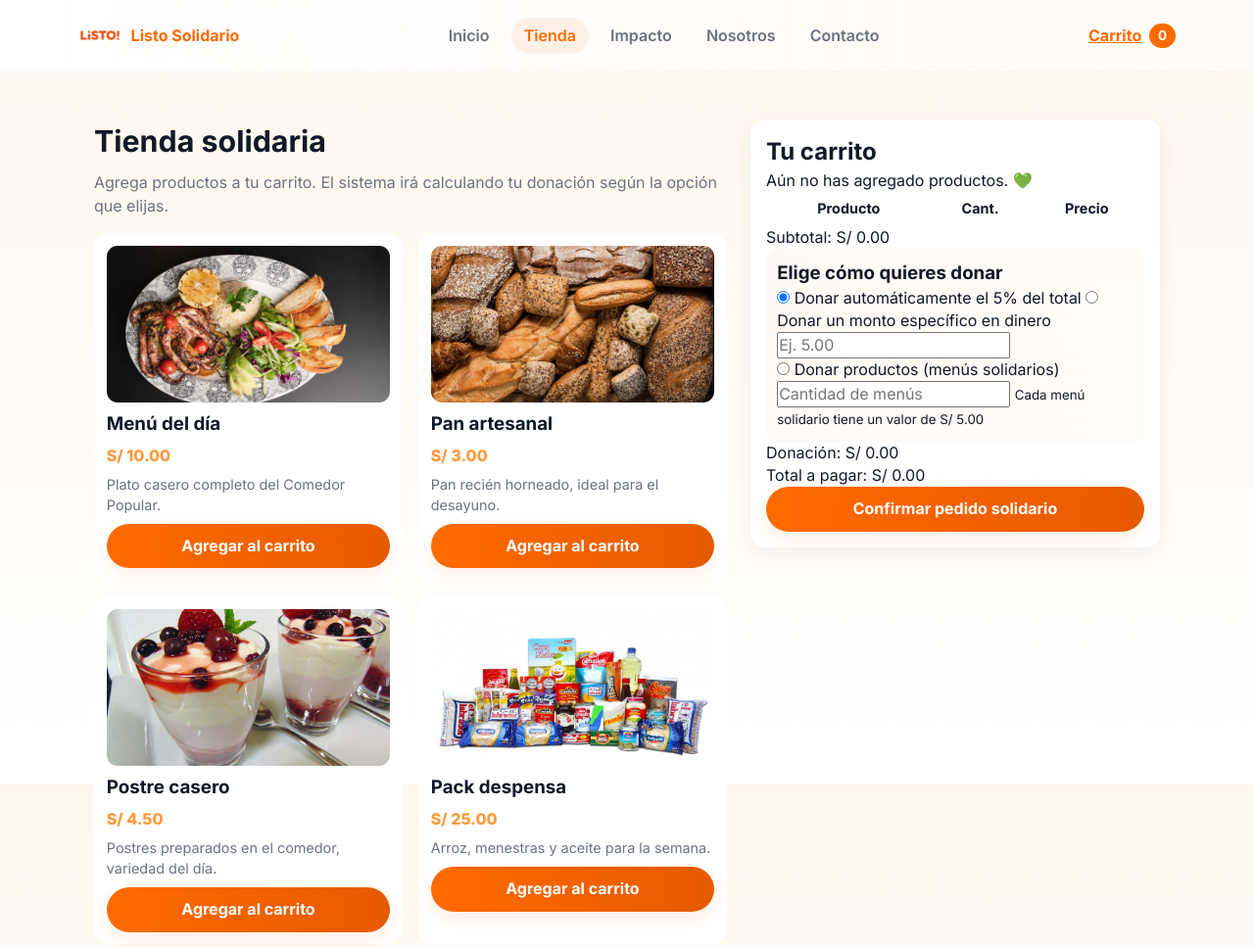
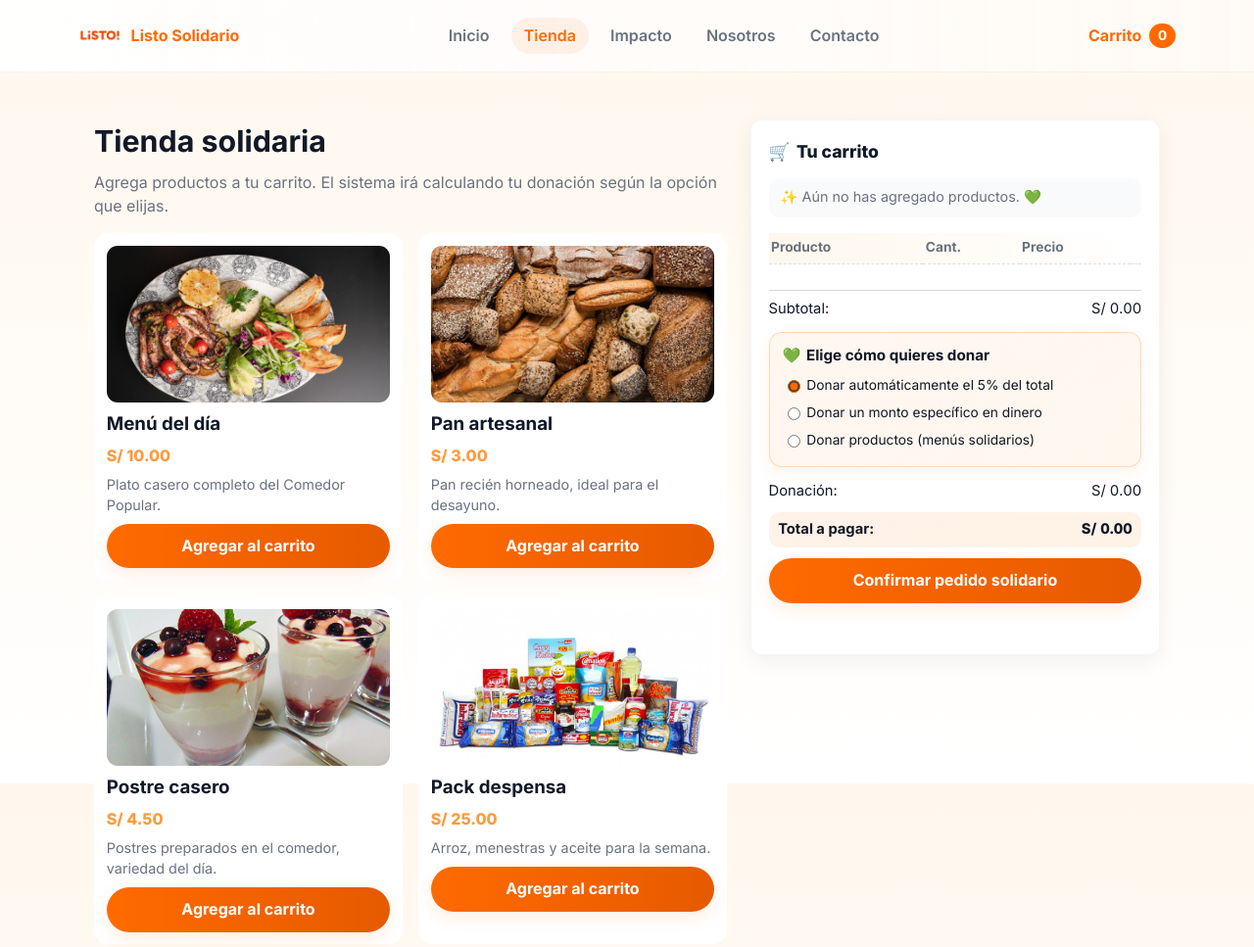
Before and after one commit to AlbertLopezHoyos/LiSTO-Web, a plain HTML site: page tienda.html in a window 1280 px wide. Shown: the top 967 px of the page at 98% size. Drawn offline with Linux system fonts and the light colour scheme.

Commit message:
martes 1

```diff
--- a/assets/css/styles.css
+++ b/assets/css/styles.css
@@ -42,7 +42,8 @@ body{
 .nav-link:hover{transform:translateY(-2px);color:var(--color-primary)}
 .nav-link.active{background:rgba(255,106,0,0.08);color:var(--color-primary)}
 
-.cart-link{display:flex;align-items:center;gap:0.5rem;color:var(--color-primary);font-weight:700}
+.cart-link{display:flex;align-items:center;gap:0.5rem;color:var(--color-primary);font-weight:700;text-decoration:none}
+.cart-link:hover .cart-count{transform:scale(1.06);}
 .cart-count{background:var(--color-primary);color:#fff;border-radius:999px;padding:0.18rem 0.55rem;font-size:0.85rem;display:inline-block;min-width:26px;text-align:center;transition:transform .25s ease}
 .cart-count.pulse{animation:cartPulse .9s cubic-bezier(.2,.9,.3,1)}
 
@@ -86,13 +87,227 @@ body{
 .product-price{color:var(--color-accent);font-weight:800}
 .product-meta{color:var(--muted);font-size:.9rem}
 
-/* Cart */
-.store-cart{position:sticky;top:5rem;background:linear-gradient(180deg,rgba(255,255,255,0.9),#fff);padding:1rem;border-radius:.9rem;box-shadow:var(--glass-shadow)}
-.cart-table th,.cart-table td{font-size:.9rem;padding:.45rem 0}
-.cart-remove-btn{background:none;border:0;color:var(--muted);cursor:pointer;font-size:1.1rem}
+/* ===== CARRITO / LATERAL DERECHA ===== */
 
-/* Donation box */
-.donation-box{background:linear-gradient(90deg,rgba(255,106,0,0.04),rgba(255,150,60,0.03));padding:.7rem;border-radius:.7rem}
+.store-cart{
+  position:sticky;
+  top:5rem;
+  background:linear-gradient(180deg,rgba(255,255,255,0.96),#fff);
+  padding:1.2rem 1.1rem 1.3rem;
+  border-radius:var(--radius-md);
+  box-shadow:var(--glass-shadow);
+  border:1px solid rgba(15,23,42,0.04);
+  display:flex;
+  flex-direction:column;
+  gap:0.7rem;
+}
+
+/* título del carrito */
+.store-cart h2{
+  font-size:1.1rem;
+  font-weight:800;
+  display:flex;
+  align-items:center;
+  gap:.4rem;
+  margin-bottom:.2rem;
+}
+.store-cart h2::before{
+  content:"🛒";
+  font-size:1.1rem;
+}
+
+/* Mensaje carrito vacío */
+.empty-cart{
+  background:rgba(249,250,251,0.9);
+  border-radius:.7rem;
+  padding:.6rem .75rem;
+  font-size:.9rem;
+  color:var(--muted);
+  display:flex;
+  align-items:center;
+  gap:.4rem;
+}
+.empty-cart::before{
+  content:"✨";
+}
+
+/* Tabla del carrito */
+.cart-table{
+  width:100%;
+  border-collapse:collapse;
+  margin-top:.3rem;
+  margin-bottom:.3rem;
+}
+.cart-table thead{
+  position:sticky;
+  top:0;
+  background:linear-gradient(90deg,#fff7ed,#ffffff);
+  z-index:1;
+}
+.cart-table th,
+.cart-table td{
+  font-size:.86rem;
+  padding:.35rem .15rem;
+  text-align:left;
+  border-bottom:1px dashed rgba(148,163,184,0.35);
+}
+.cart-table th{
+  font-weight:700;
+  color:var(--muted);
+}
+.cart-table tbody tr{
+  transition:background .15s ease, transform .12s ease;
+}
+.cart-table tbody tr:hover{
+  background:rgba(255,247,237,0.6);
+  transform:translateY(-1px);
+}
+
+/* Cantidad */
+.cart-qty{
+  width:3rem;
+  padding:.25rem .3rem;
+  border-radius:999px;
+  border:1px solid rgba(148,163,184,0.7);
+  font-size:.8rem;
+  text-align:center;
+  outline:none;
+  transition:border .15s ease, box-shadow .15s ease, background .15s;
+}
+.cart-qty:focus{
+  border-color:var(--color-primary);
+  box-shadow:0 0 0 1px rgba(255,106,0,0.28);
+  background:#fff;
+}
+
+/* Botón eliminar */
+.cart-remove-btn{
+  background:rgba(248,250,252,0.6);
+  border:0;
+  color:#9ca3af;
+  cursor:pointer;
+  font-size:1.15rem;
+  border-radius:999px;
+  width:1.8rem;
+  height:1.8rem;
+  display:flex;
+  align-items:center;
+  justify-content:center;
+  transition:background .15s ease, transform .15s ease, color .15s ease;
+}
+.cart-remove-btn:hover{
+  background:rgba(239,68,68,0.07);
+  color:#ef4444;
+  transform:scale(1.05);
+}
+
+/* Resumen y totales */
+.cart-summary{
+  margin-top:.6rem;
+  padding-top:.5rem;
+  border-top:1px solid rgba(148,163,184,0.4);
+  display:flex;
+  flex-direction:column;
+  gap:.4rem;
+}
+.cart-summary p{
+  display:flex;
+  align-items:center;
+  justify-content:space-between;
+  font-size:.92rem;
+}
+.cart-summary .amount{
+  font-variant-numeric:tabular-nums;
+}
+.cart-summary .strong{
+  font-weight:800;
+}
+
+/* franja total */
+.cart-total{
+  margin-top:.25rem;
+  padding:.45rem .6rem;
+  border-radius:.7rem;
+  background:linear-gradient(90deg,rgba(255,106,0,0.09),rgba(255,154,60,0.12));
+  font-weight:700;
+}
+
+/* Caja de donación */
+.donation-box{
+  background:linear-gradient(135deg,rgba(255,106,0,0.06),rgba(255,247,237,0.9));
+  padding:.75rem .8rem;
+  border-radius:.8rem;
+  margin:.4rem 0 .5rem;
+  border:1px solid rgba(251,146,60,0.3);
+  box-shadow:0 4px 14px rgba(251,146,60,0.12);
+}
+.donation-box h3{
+  font-size:.95rem;
+  margin-bottom:.4rem;
+  display:flex;
+  align-items:center;
+  gap:.35rem;
+}
+.donation-box h3::before{
+  content:"💚";
+}
+.donation-option{
+  display:flex;
+  align-items:center;
+  gap:.4rem;
+  font-size:.86rem;
+  padding:.25rem .35rem;
+  border-radius:.6rem;
+  cursor:pointer;
+  transition:background .15s ease, transform .08s;
+}
+.donation-option input{
+  accent-color:var(--color-primary);
+}
+.donation-option:hover{
+  background:rgba(255,255,255,0.8);
+  transform:translateY(-1px);
+}
+
+/* campos extra donación */
+.donation-extra{
+  margin:.25rem 0 .2rem 1.85rem;
+  display:flex;
+  flex-direction:column;
+  gap:.2rem;
+}
+.donation-extra input{
+  width:100%;
+  max-width:140px;
+  border-radius:999px;
+  border:1px solid rgba(148,163,184,0.9);
+  padding:.3rem .55rem;
+  font-size:.85rem;
+  outline:none;
+  font-variant-numeric:tabular-nums;
+}
+.donation-extra input:focus{
+  border-color:var(--color-primary);
+  box-shadow:0 0 0 1px rgba(255,106,0,0.26);
+}
+.donation-extra small{
+  font-size:.75rem;
+  color:var(--muted);
+}
+
+.hidden{display:none;}
+
+/* Mensaje de pedido */
+.order-message{
+  margin-top:.4rem;
+  font-size:.86rem;
+  min-height:1.2rem;
+}
+
+/* Botón confirmar */
+#btnConfirmOrder{
+  margin-top:.3rem;
+}
 
 /* Impact */
 .impact-number{font-size:1.9rem;font-weight:800;color:var(--color-primary);margin:.3rem 0}
@@ -104,11 +319,30 @@ body{
 .reveal{opacity:0;transform:translateY(8px);transition:opacity .6s ease,transform .6s cubic-bezier(.2,.9,.3,1)}
 .reveal.visible{opacity:1;transform:none}
 
+/* Footer */
+.main-footer{
+  border-top:1px solid rgba(15,23,42,0.04);
+  padding:1.4rem 0 1.8rem;
+  background:#fff;
+}
+.footer-grid{
+  display:flex;
+  flex-wrap:wrap;
+  justify-content:space-between;
+  gap:.4rem;
+  font-size:.86rem;
+  color:var(--muted);
+}
+
 /* Responsive */
 @media (max-width:880px){
   .hero-grid,.highlight-grid,.store-grid,.about-grid,.contact-grid{grid-template-columns:1fr}
   .products-grid{grid-template-columns:1fr}
   .grid-3{grid-template-columns:1fr}
+  .store-cart{
+    position:static;
+    order:-1;
+  }
   .main-nav{position:absolute;top:64px;left:0;right:0;background:var(--surface);flex-direction:column;padding:0.7rem 1rem;border-bottom:1px solid rgba(15,23,42,0.04);display:none}
   .main-nav.open{display:flex}
   .burger{display:block}
@@ -116,7 +350,7 @@ body{
 
 @media (prefers-reduced-motion:reduce){
   .reveal{transition:none!important}
-  .product-card,.btn-primary{transition:none!important}
+  .product-card,.btn-primary,.cart-count{transition:none!important}
 }
 
 /* Small helpers */
--- a/assets/js/cart.js
+++ b/assets/js/cart.js
@@ -54,8 +54,14 @@ document.addEventListener("DOMContentLoaded", () => {
   const page = document.body.dataset.page;
 
   if (page === "store") {
+    // Si no hay carrito guardado, iniciamos vacío una sola vez
+    if (!localStorage.getItem(STORAGE_KEYS.CART)) {
+      saveCart([]);
+    }
+
     renderProducts();
     renderCart();
+    setupCartInteractions();
     setupDonationControls();
     setupConfirmOrder();
   }
@@ -70,7 +76,8 @@ document.addEventListener("DOMContentLoaded", () => {
 function loadCart() {
   try {
     const raw = localStorage.getItem(STORAGE_KEYS.CART);
-    return raw ? JSON.parse(raw) : [];
+    const parsed = raw ? JSON.parse(raw) : [];
+    return Array.isArray(parsed) ? parsed : [];
   } catch {
     return [];
   }
@@ -78,7 +85,9 @@ function loadCart() {
 
 function saveCart(cart) {
   localStorage.setItem(STORAGE_KEYS.CART, JSON.stringify(cart));
-  updateCartCount(); // de main.js
+  if (typeof window.updateCartCount === "function") {
+    window.updateCartCount(); // de main.js
+  }
 }
 
 function findProduct(id) {
@@ -205,6 +214,22 @@ function renderCart() {
     tbody.appendChild(tr);
   });
 
+  const subtotal = calcSubtotal(cart);
+  subtotalSpan.textContent = subtotal.toFixed(2);
+
+  // Recalcular donación con la opción actual
+  const donation = calculateDonation(subtotal);
+  donationSpan.textContent = donation.toFixed(2);
+  totalSpan.textContent = (subtotal + donation).toFixed(2);
+}
+
+/* Delegación de eventos del carrito (solo se configura una vez) */
+
+function setupCartInteractions() {
+  const tbody = document.getElementById("cartItems");
+  if (!tbody) return;
+
+  // Cambio de cantidad
   tbody.addEventListener("change", (e) => {
     const input = e.target.closest("input[data-cart-id]");
     if (!input) return;
@@ -212,20 +237,13 @@ function renderCart() {
     updateQuantity(id, input.value);
   });
 
+  // Eliminar producto
   tbody.addEventListener("click", (e) => {
     const btn = e.target.closest("button[data-remove-id]");
     if (!btn) return;
     const id = btn.getAttribute("data-remove-id");
     removeFromCart(id);
   });
-
-  const subtotal = calcSubtotal(cart);
-  subtotalSpan.textContent = subtotal.toFixed(2);
-
-  // Recalcular donación con la opción actual
-  const donation = calculateDonation(subtotal);
-  donationSpan.textContent = donation.toFixed(2);
-  totalSpan.textContent = (subtotal + donation).toFixed(2);
 }
 
 /* Donación */
@@ -339,7 +357,8 @@ function setupConfirmOrder() {
 
     if (msg) {
       msg.style.color = "#0c7c59";
-      msg.textContent = "Pedido solidario registrado (simulado). Gracias por tu apoyo 💚";
+      msg.textContent =
+        "Pedido solidario registrado (simulado). Gracias por tu apoyo 💚";
     }
   });
 }
--- a/assets/js/main.js
+++ b/assets/js/main.js
@@ -3,7 +3,8 @@
 function getCartFromStorage() {
   try {
     const data = localStorage.getItem("ls_cart");
-    return data ? JSON.parse(data) : [];
+    const parsed = data ? JSON.parse(data) : [];
+    return Array.isArray(parsed) ? parsed : [];
   } catch (e) {
     console.error("Error leyendo carrito", e);
     return [];
@@ -12,15 +13,16 @@ function getCartFromStorage() {
 
 function updateCartCount() {
   const cart = getCartFromStorage();
-  const totalItems = cart.reduce((sum, item) => sum + item.quantity, 0);
+  const totalItems = cart.reduce((sum, item) => sum + (item.quantity || 0), 0);
   const badge = document.getElementById("cartCount");
   if (!badge) return;
-  // animación cuando cambia
+
   const prev = parseInt(badge.textContent || "0", 10) || 0;
   badge.textContent = totalItems;
+
   if (totalItems !== prev) {
     badge.classList.remove("pulse");
-    // reflow to restart animation
+    // reflow to reiniciar la animación
     void badge.offsetWidth;
     badge.classList.add("pulse");
   }
@@ -47,7 +49,7 @@ document.addEventListener("DOMContentLoaded", () => {
     ".hero-text",
     ".hero-image img",
     ".impact-card",
-    ".contact-form",
+    ".contact-form"
   ].join(",");
 
   const toReveal = document.querySelectorAll(revealSelector);
@@ -67,7 +69,7 @@ document.addEventListener("DOMContentLoaded", () => {
 
   toReveal.forEach((el) => observer.observe(el));
 
-  // Smooth anchor scrolling for in-page anchors
+  // Smooth anchor scrolling para anclas internas
   document.querySelectorAll('a[href^="#"]').forEach((a) => {
     a.addEventListener("click", (e) => {
       const href = a.getAttribute("href");
@@ -80,12 +82,12 @@ document.addEventListener("DOMContentLoaded", () => {
     });
   });
 
-  // Update cart count initially and on storage change
+  // Update cart count inicialmente y al cambiar localStorage
   updateCartCount();
   window.addEventListener("storage", (e) => {
     if (e.key === "ls_cart") updateCartCount();
   });
 });
 
-// Expose updateCartCount globally in case other modules call it
+// Expose updateCartCount globalmente para que cart.js lo use
 window.updateCartCount = updateCartCount;
```
